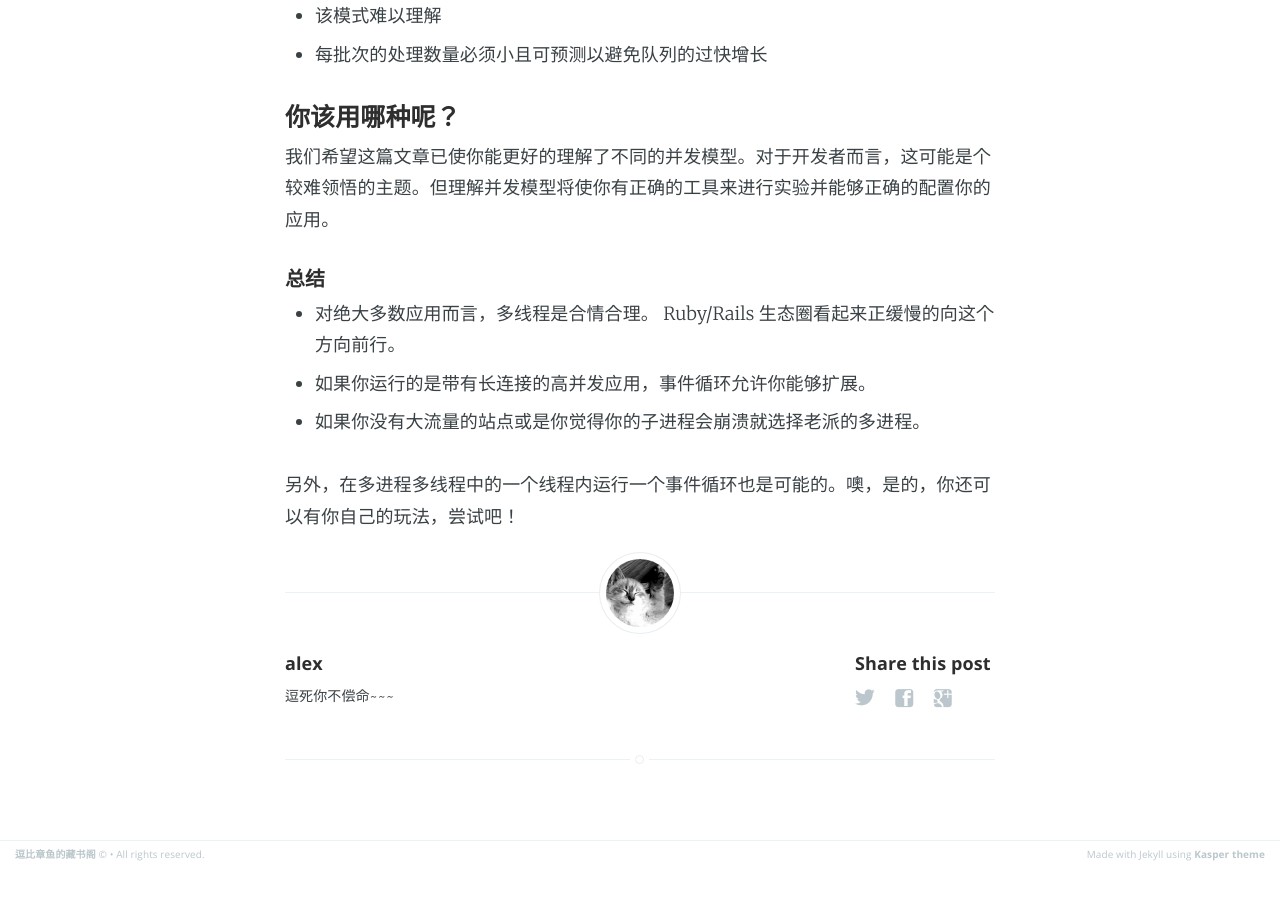
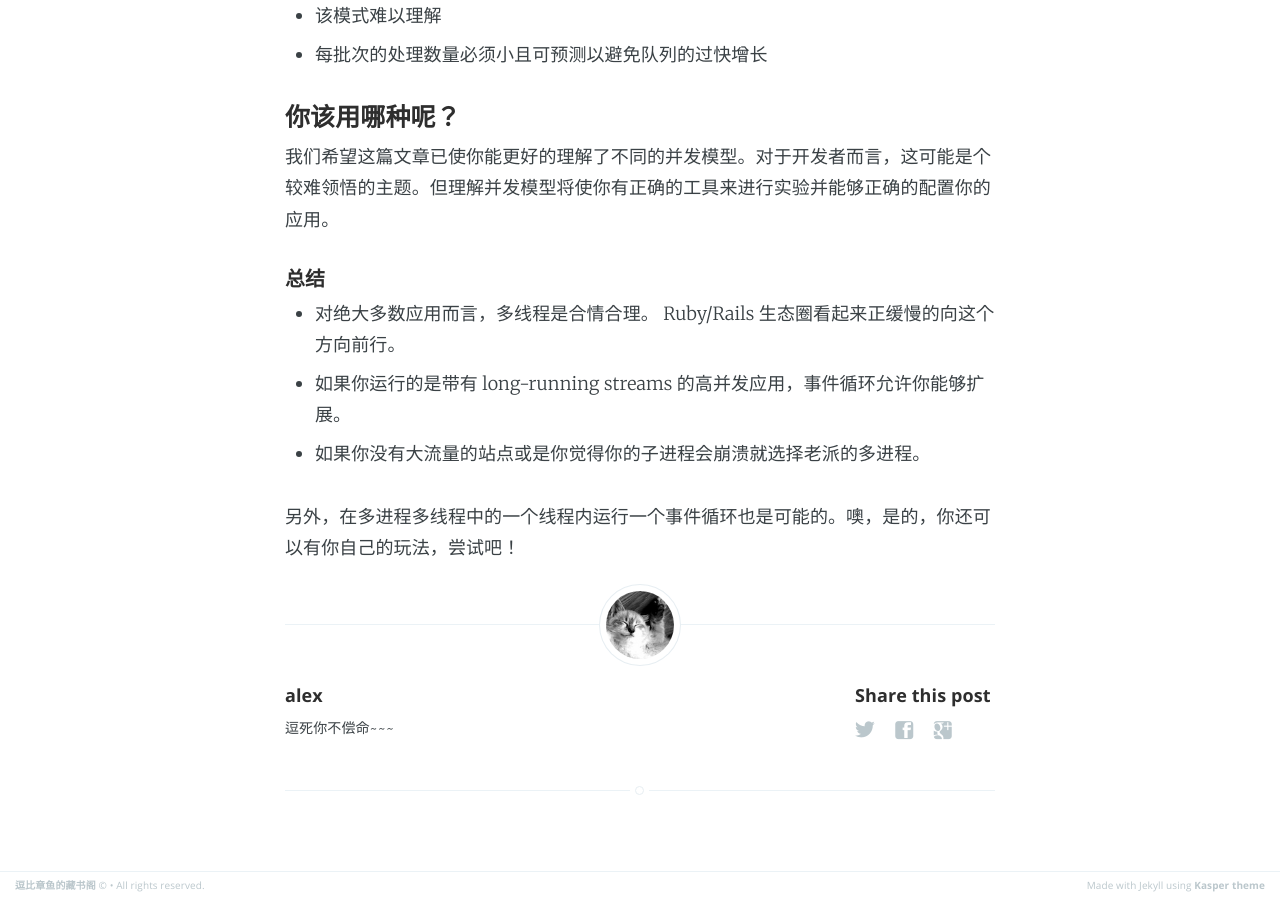
Before and after one commit to alex-marmot/alex-marmot.github.io, a Jekyll site: the page built from _posts/2016-03-19-mastering-concurrency.md, in a window 1280 px wide and 900 px high, scrolled down 4851 px. Built offline with Jekyll 4.4.1, drawn with Linux system fonts in a browser that asks for light colours; before the commit the page ends 5719 px from its top, so only the background shows below that.

Commit message:
update at 2016-03-20 03:46:46 UTC for

```diff
--- a/_posts/2016-03-19-mastering-concurrency.md
+++ b/_posts/2016-03-19-mastering-concurrency.md
@@ -125,7 +125,7 @@ loop do
 ##### 总结
 
 - 对绝大多数应用而言，多线程是合情合理。 Ruby/Rails 生态圈看起来正缓慢的向这个方向前行。
-- 如果你运行的是带有长连接的高并发应用，事件循环允许你能够扩展。
+- 如果你运行的是带有 long-running streams 的高并发应用，事件循环允许你能够扩展。
 - 如果你没有大流量的站点或是你觉得你的子进程会崩溃就选择老派的多进程。
 
 另外，在多进程多线程中的一个线程内运行一个事件循环也是可能的。噢，是的，你还可以有你自己的玩法，尝试吧！
```
